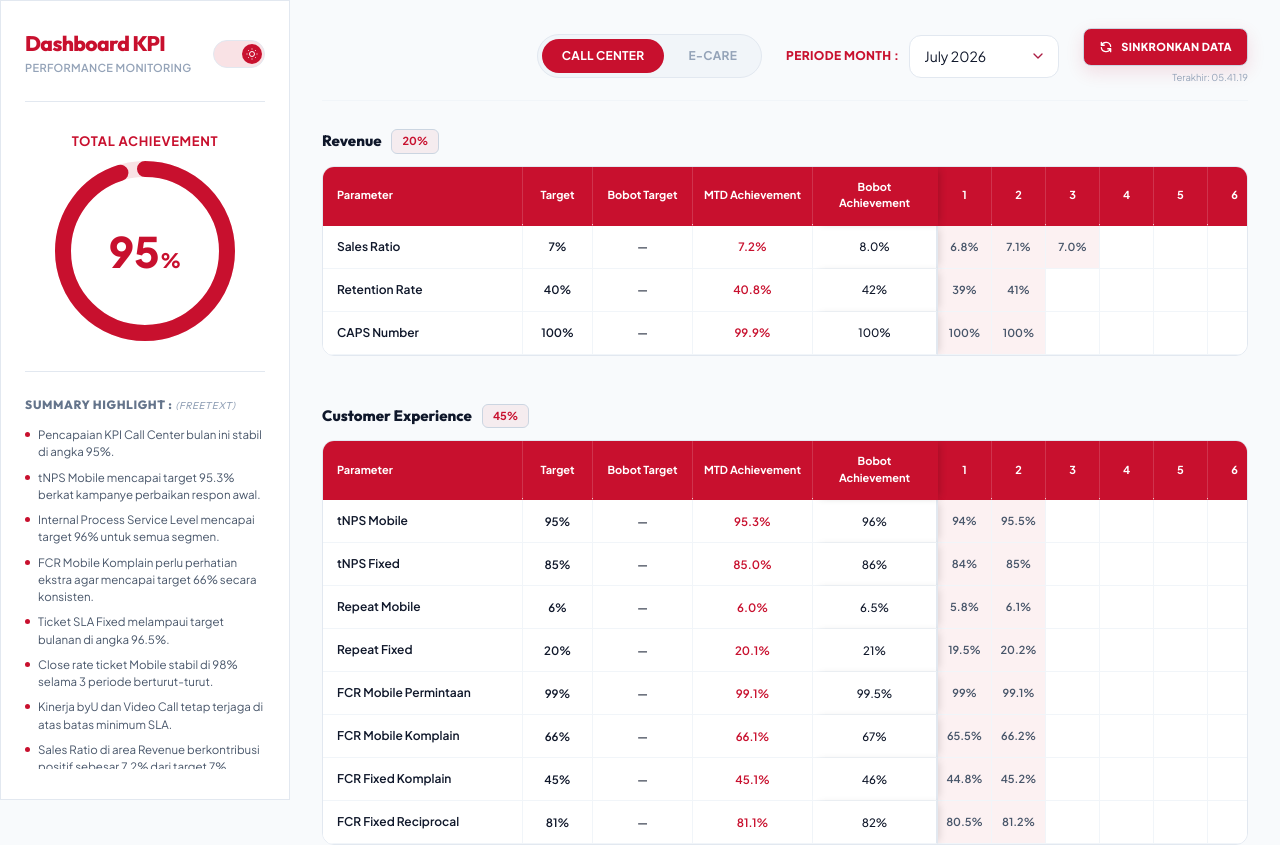
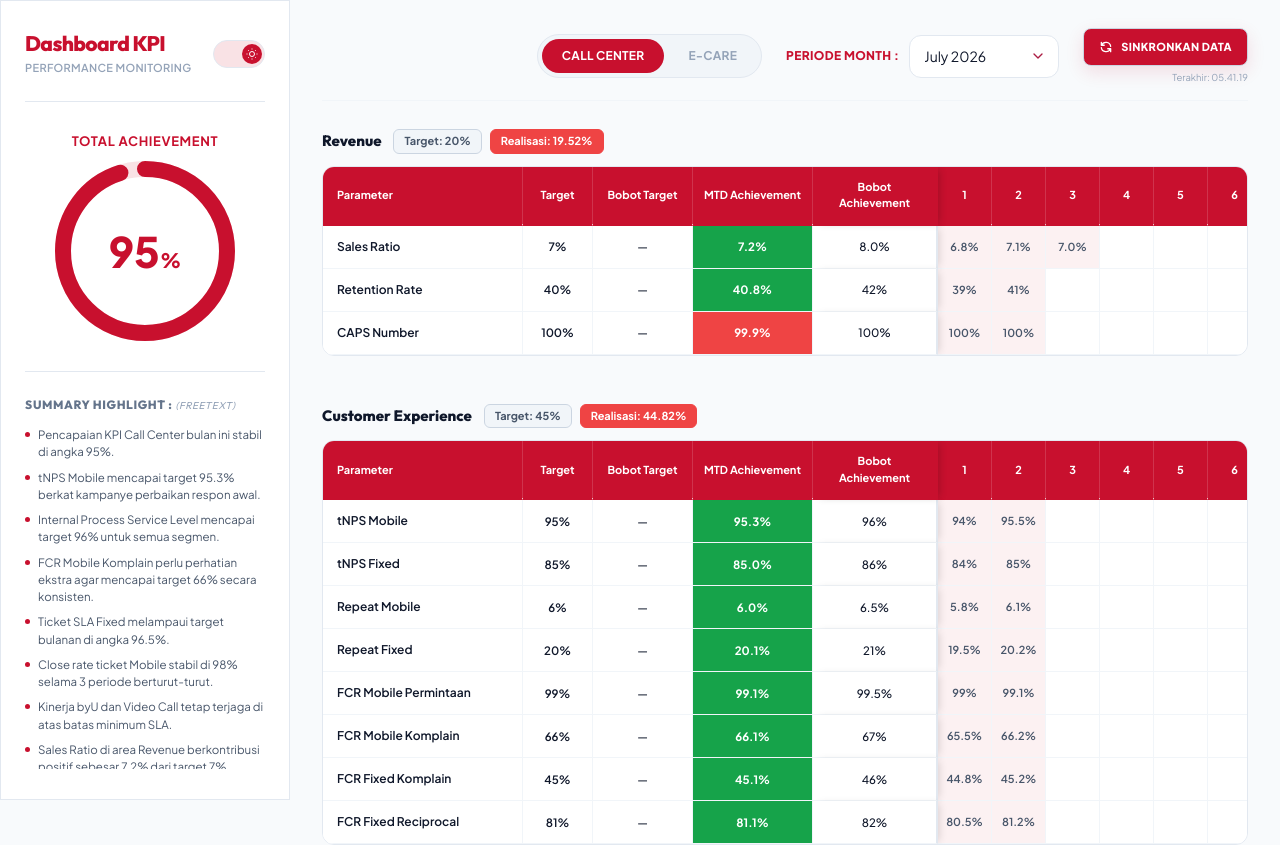
Before and after one commit to Alfi-99/kpidashboard12, a Next.js app: page /dashboard in a window 1280 px wide. Shown: the top 845 px of the page. Built offline with nearby package versions, Linux system fonts and the light colour scheme; no server answers.

Commit message:
feat: format MTD Achievement color and display section targets

```diff
--- a/components/KpiSectionTable.tsx
+++ b/components/KpiSectionTable.tsx
@@ -9,12 +9,26 @@ interface KpiSectionTableProps {
   animationDelay?: number;
 }
 
+const getMtdColor = (targetStr?: string, mtdStr?: string) => {
+  if (!targetStr || !mtdStr || mtdStr === "—") return null;
+
+  const targetNum = parseFloat(targetStr.replace(/,/g, ".").replace(/[^0-9.-]+/g, ""));
+  const mtdNum = parseFloat(mtdStr.replace(/,/g, ".").replace(/[^0-9.-]+/g, ""));
+
+  if (isNaN(targetNum) || isNaN(mtdNum)) return null;
+
+  return mtdNum >= targetNum ? "var(--color-success)" : "var(--color-danger)";
+};
+
 export default function KpiSectionTable({
   section,
   daysCount,
   animationDelay = 0,
 }: KpiSectionTableProps) {
   const dayColumns = Array.from({ length: daysCount }, (_, i) => i + 1);
+
+  const tTarget = section.target ?? 0;
+  const tAchievement = section.weight;
 
   return (
     <div
@@ -28,7 +42,7 @@ export default function KpiSectionTable({
       }}
     >
       {/* Section Header */}
-      <div style={{ display: "flex", alignItems: "center", gap: "10px" }}>
+      <div style={{ display: "flex", alignItems: "center", gap: "12px", flexWrap: "wrap" }}>
         <h3 className="font-heading" style={{
           fontSize: "15px",
           fontWeight: 800,
@@ -37,18 +51,36 @@ export default function KpiSectionTable({
         }}>
           {section.name}
         </h3>
+
+        <div style={{ display: "flex", gap: "8px" }}>
           <span style={{
-          display: "inline-block",
+            display: "inline-flex",
+            alignItems: "center",
             fontSize: "11px",
             fontWeight: 700,
-          color: "var(--accent-primary)",
-          backgroundColor: "var(--accent-bg)",
+            color: "var(--text-secondary)",
+            backgroundColor: "var(--bg-tertiary)",
             padding: "3px 10px",
             borderRadius: "6px",
             border: `1px solid var(--border-strong)`,
           }}>
-          {section.weight}%
+            Target: {tTarget}%
           </span>
+
+          <span style={{
+            display: "inline-flex",
+            alignItems: "center",
+            fontSize: "11px",
+            fontWeight: 700,
+            color: "#FFFFFF",
+            backgroundColor: tAchievement >= tTarget ? "var(--color-success)" : "var(--color-danger)",
+            padding: "3px 10px",
+            borderRadius: "6px",
+            border: `1px solid ${tAchievement >= tTarget ? "var(--color-success)" : "var(--color-danger)"}`,
+          }}>
+            Realisasi: {tAchievement}%
+          </span>
+        </div>
       </div>
 
       {/* Table Wrapper */}
@@ -252,10 +284,10 @@ export default function KpiSectionTable({
                     zIndex: 2,
                     padding: "12px 10px",
                     fontSize: "11.5px",
-                    fontWeight: 600,
-                    color: "var(--accent-secondary)",
+                    fontWeight: 700,
+                    color: getMtdColor(param.target, param.mtdAchievement) ? "#FFFFFF" : "var(--text-primary)",
                     textAlign: "center",
-                    background: isSub ? "var(--bg-tertiary)" : "var(--bg-card)",
+                    background: getMtdColor(param.target, param.mtdAchievement) || (isSub ? "var(--bg-tertiary)" : "var(--bg-card)"),
                     borderBottom: `1px solid var(--border-subtle)`,
                     borderRight: `1px solid var(--border-subtle)`,
                   }}>
--- a/lib/kpiMapper.ts
+++ b/lib/kpiMapper.ts
@@ -236,6 +236,11 @@ function parseRekapTab(
     "Customer Experience": 0,
     "Internal Process": 0,
   };
+  const sectionTargets: Record<string, number> = {
+    Revenue: 0,
+    "Customer Experience": 0,
+    "Internal Process": 0,
+  };
   const sectionParameters: Record<string, KpiParameter[]> = {
     Revenue: [],
     "Customer Experience": [],
@@ -265,6 +270,9 @@ function parseRekapTab(
         const periodColumn = Math.max(0, row.findIndex((cell, index) => index <= column && normalize(cell) === "periode"));
         const periodRow = findPeriodRow(segment, rowIndex, periodColumn, period);
         sectionWeights[sectionName] = parsePercentage(periodRow?.[column], sectionWeights[sectionName]);
+        if (rowIndex > 0) {
+          sectionTargets[sectionName] = parsePercentage(segment[rowIndex - 1]?.[column], sectionTargets[sectionName]);
+        }
       }
 
       // A KPI block has its title directly above a "Periode" header.
@@ -297,7 +305,12 @@ function parseRekapTab(
   const fallback = mockDashboardData.tabs[definition.fallbackIndex];
   const sections: KpiSection[] = Object.entries(sectionParameters)
     .filter(([, parameters]) => parameters.length > 0)
-    .map(([name, parameters]) => ({ name, weight: sectionWeights[name], parameters }));
+    .map(([name, parameters]) => ({
+      name,
+      weight: sectionWeights[name],
+      target: sectionTargets[name],
+      parameters
+    }));
 
   if (sections.length === 0) return null;
 
--- a/lib/mockDataNew.ts
+++ b/lib/mockDataNew.ts
@@ -14,7 +14,8 @@ export const mockDashboardData: KpiDashboardData = {
       sections: [
         {
           name: "Revenue",
-          weight: 20,
+          weight: 19.52,
+          target: 20,
           parameters: [
             {
               name: "Sales Ratio",
@@ -41,7 +42,8 @@ export const mockDashboardData: KpiDashboardData = {
         },
         {
           name: "Customer Experience",
-          weight: 45,
+          weight: 44.82,
+          target: 45,
           parameters: [
             { name: "tNPS Mobile", target: "95%", dailyValues: { 1: "94%", 2: "95.5%", 15: "95%", 30: "95.2%", 31: "95.6%" }, mtdAchievement: "95.3%", robotAchievement: "96%" },
             { name: "tNPS Fixed", target: "85%", dailyValues: { 1: "84%", 2: "85%", 15: "85.2%", 30: "84.8%", 31: "85.1%" }, mtdAchievement: "85.0%", robotAchievement: "86%" },
@@ -55,7 +57,8 @@ export const mockDashboardData: KpiDashboardData = {
         },
         {
           name: "Internal Process",
-          weight: 35,
+          weight: 33.62,
+          target: 35,
           parameters: [
             { name: "Service Level", target: "96%", dailyValues: { 1: "96.2%", 2: "95.8%" }, mtdAchievement: "96.0%", robotAchievement: "96.5%" },
             { name: "Regular", target: "96%", isSubRow: true, dailyValues: { 1: "96%", 2: "95.5%" }, mtdAchievement: "95.8%", robotAchievement: "96%" },
@@ -88,6 +91,7 @@ export const mockDashboardData: KpiDashboardData = {
         {
           name: "Revenue",
           weight: 10,
+          target: 10,
           parameters: [
             { name: "Sales Ratio", target: "1%", dailyValues: { 1: "0.9%", 2: "1.1%", 15: "1.0%", 30: "1.0%" }, mtdAchievement: "1.0%", robotAchievement: "1.2%" },
           ],
@@ -95,6 +99,7 @@ export const mockDashboardData: KpiDashboardData = {
         {
           name: "Customer Experience",
           weight: 45,
+          target: 45,
           parameters: [
             { name: "tNPS Mobile", target: "85%", dailyValues: { 1: "84.5%", 2: "85.2%", 15: "85.0%" }, mtdAchievement: "85.0%", robotAchievement: "86%" },
             { name: "tNPS Fixed", target: "85%", dailyValues: { 1: "85%", 2: "84.8%", 15: "85.1%" }, mtdAchievement: "85.1%", robotAchievement: "86%" },
@@ -109,6 +114,7 @@ export const mockDashboardData: KpiDashboardData = {
         {
           name: "Internal Process",
           weight: 35,
+          target: 35,
           parameters: [
             { name: "Response Time", target: "4'", dailyValues: { 1: "4.1'", 2: "3.9'", 15: "4.0'" }, mtdAchievement: "4.0'", robotAchievement: "3.8'" },
             { name: "Response Time Email", target: "15'", dailyValues: { 1: "14.8'", 2: "15.2'", 15: "15.0'" }, mtdAchievement: "15.0'", robotAchievement: "14.5'" },
--- a/lib/types.ts
+++ b/lib/types.ts
@@ -32,7 +32,8 @@ export interface KpiParameter {
 
 export interface KpiSection {
   name: string;          // e.g. "Revenue", "Customer Experience", "Internal Process"
-  weight: number;        // percentage weight, e.g. 20, 45, 35
+  weight: number;        // percentage weight, e.g. 20, 45, 35 (Realisasi)
+  target?: number;       // e.g. 20, 45, 35 (Target)
   parameters: KpiParameter[];
 }
 
```
Lines whose indentation alone changed are shown as unchanged.
